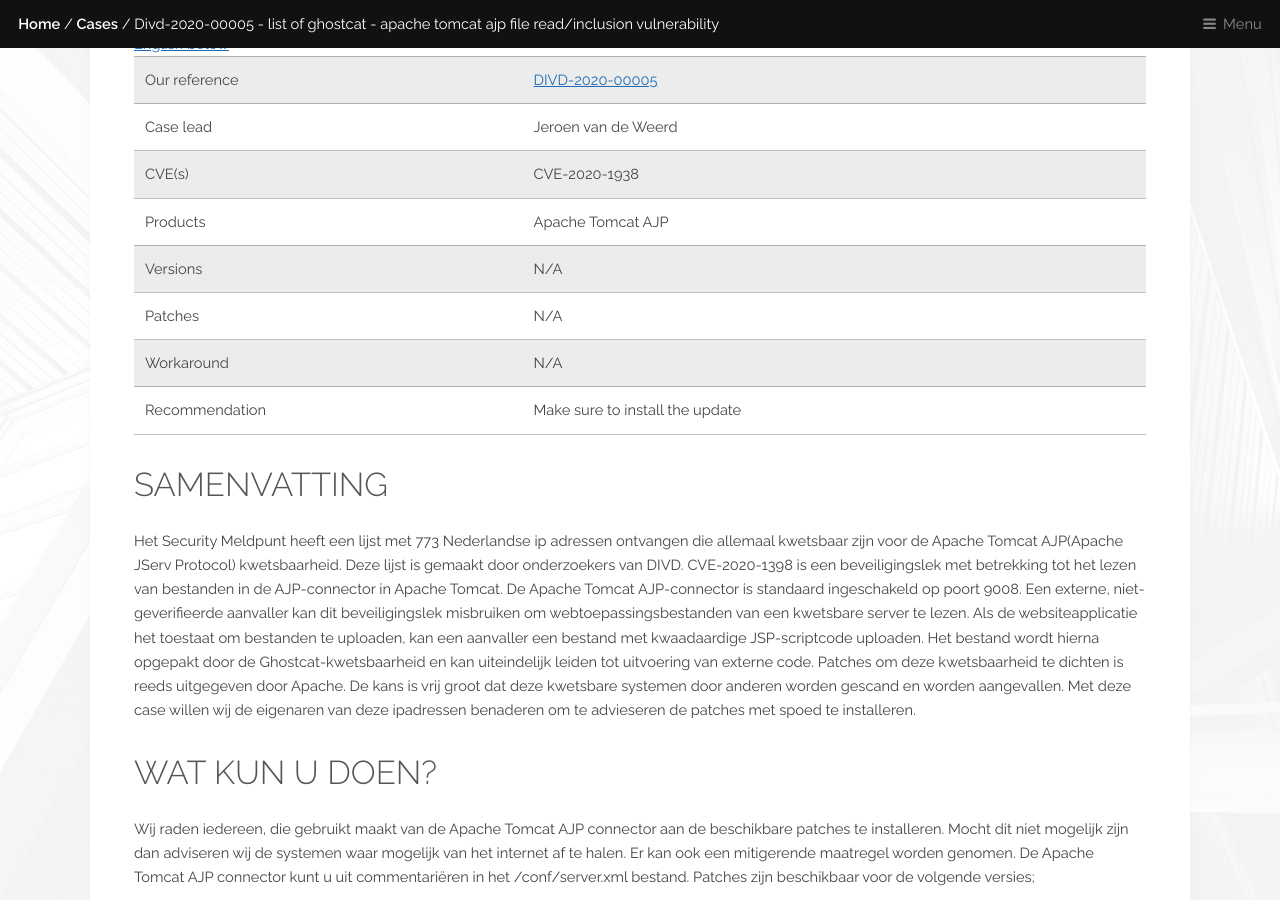
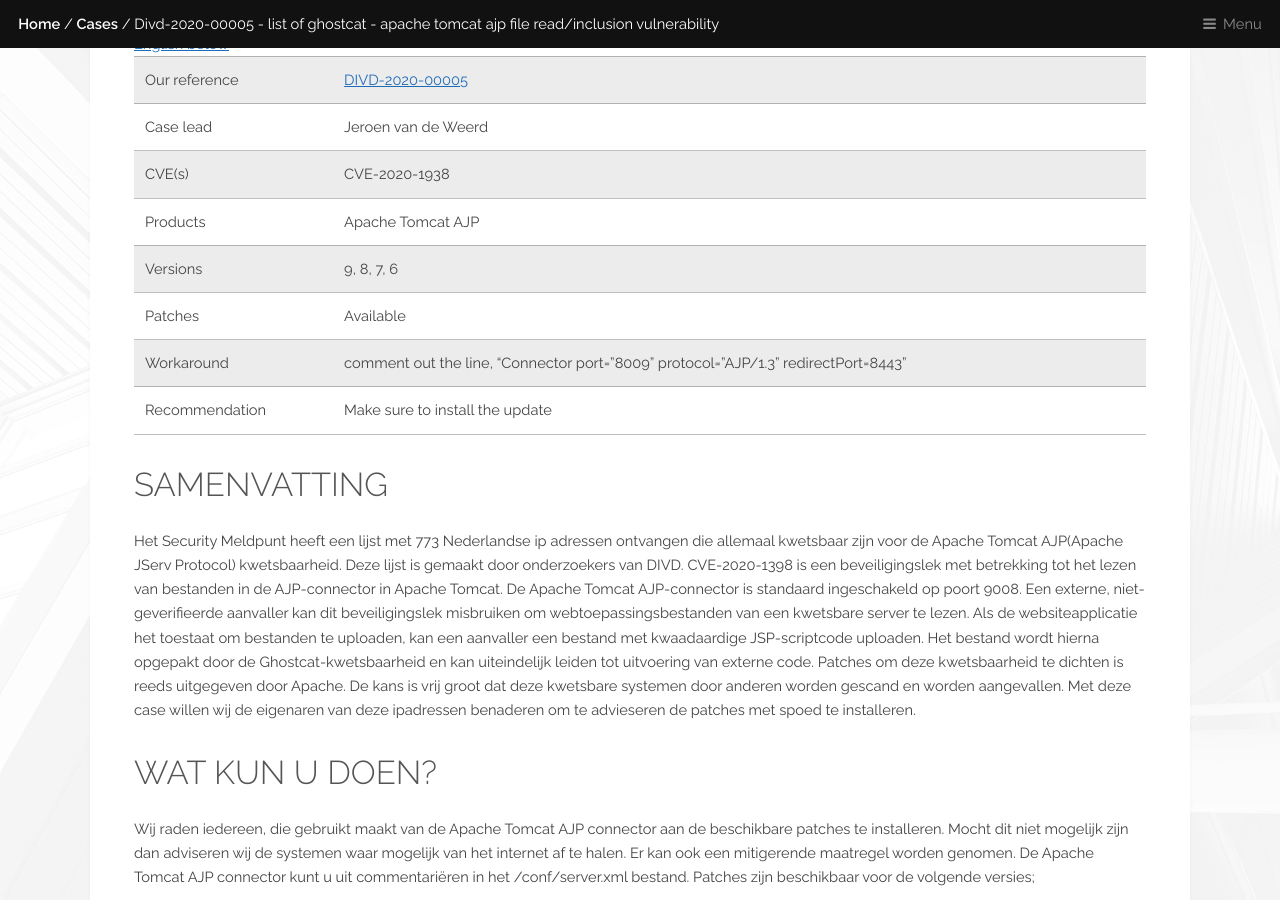
Before and after one commit to DIVD-NL/SecurityMeldpunt, a Jekyll site: the page built from cases/DIVD-2020-00005.md, in a window 1280 px wide and 900 px high, scrolled down 552 px. Built offline with Jekyll 4.4.1, drawn with Linux system fonts in a browser that asks for light colours.

Commit message:
Update DIVD-2020-00005.md

```diff
--- a/cases/DIVD-2020-00005.md
+++ b/cases/DIVD-2020-00005.md
@@ -13,9 +13,9 @@
 | Case lead | Jeroen van de Weerd |
 | CVE(s) | CVE-2020-1938 |
 | Products | Apache Tomcat AJP |
-| Versions | N/A |
-| Patches | N/A |
-| Workaround | N/A |
+| Versions | 9, 8, 7, 6 |
+| Patches | Available |
+| Workaround | comment out the line, "Connector port="8009" protocol="AJP/1.3" redirectPort=8443" |
 | Recommendation | Make sure to install the update |
 
 ## Samenvatting
```
